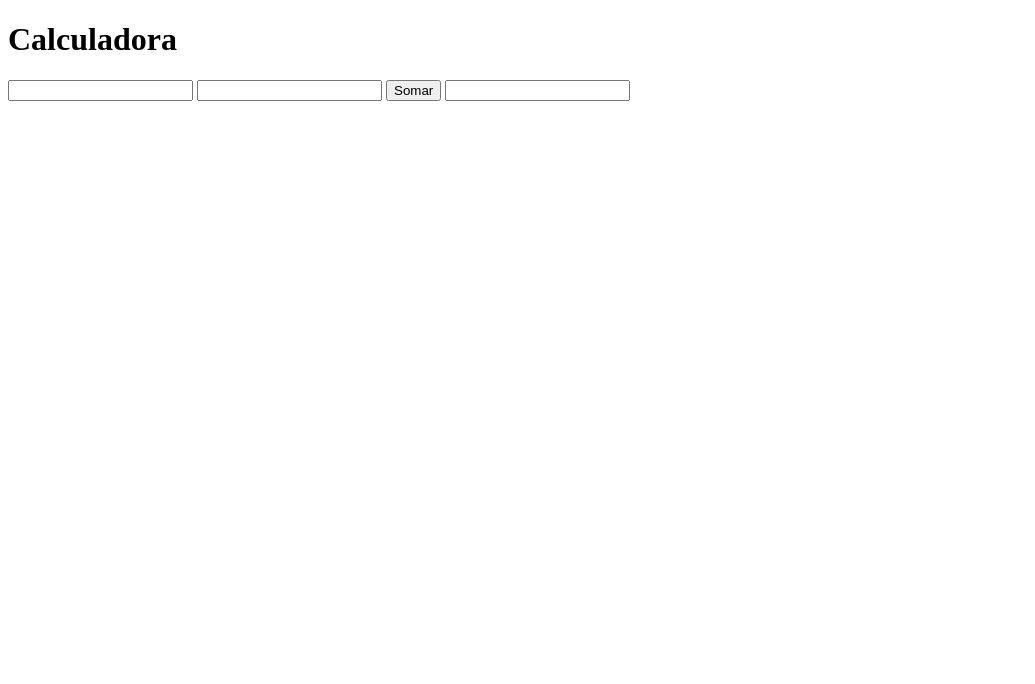
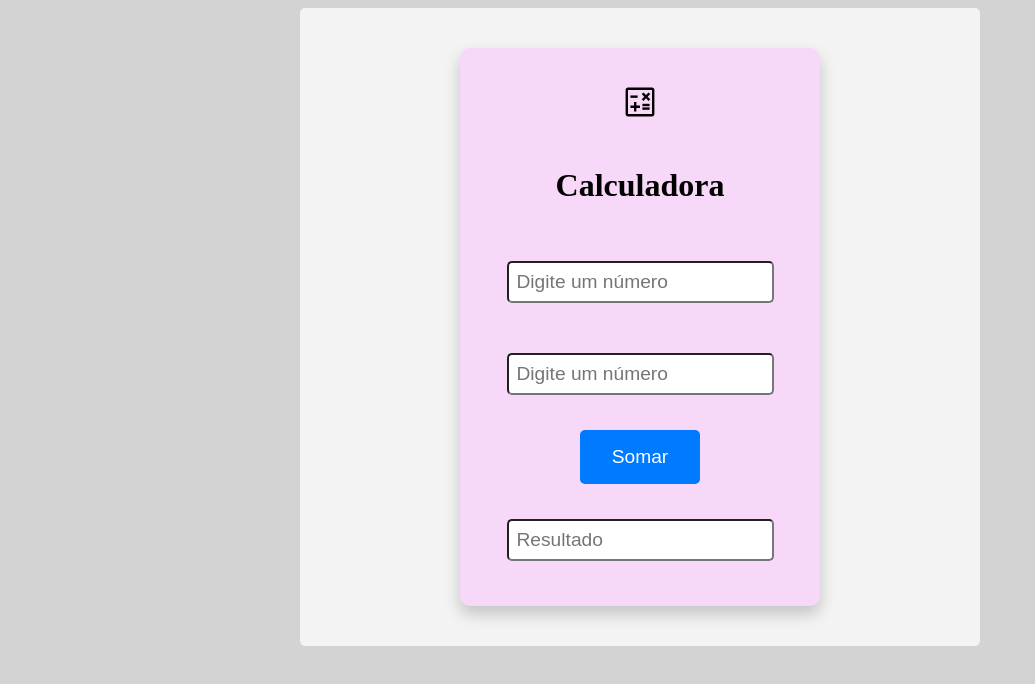
Before and after one commit to ivoosa7/bootcamp-devjr-modulo3-calc, a plain HTML site: page index.html in a window 1280 px wide. Shown: the whole page, without its empty margins (0-1035 px from the left). Drawn offline with Linux system fonts and the light colour scheme.

Commit message:
closes #02 - Criar o CSS externo

```diff
--- a/index.html
+++ b/index.html
@@ -4,12 +4,21 @@
     <meta charset="UTF-8">
     <meta name="viewport" content="width=device-width, initial-scale=1.0">
     <title>Calculator</title>
+    <link rel="stylesheet" href="style.css">
 </head>
 <body>
-    <h1>Calculadora</h1>
-    <input type="number">
-    <input type="number">
-    <button>Somar</button>
-    <input type="number" readonly>
+    <div class="container">
+        <div class="calc">
+            <img src="Projeto Exemplo_ Calculadora/assets/calculate_black_48dp.svg" alt="imagem da calculadora">
+            <h1>Calculadora</h1>
+            <input type="number" placeholder="Digite um número">
+            <input type="number" placeholder="Digite um número">
+            <button>Somar</button>
+            <input readonly placeholder="Resultado">
+        </div>
+        <div class="historico">
+
+        </div>
+    </div>
 </body>
 </html>
--- /dev/null
+++ b/style.css
@@ -0,0 +1,56 @@
+body{
+    background-color: #d3d3d3;
+}
+
+.container {
+    background-color: #f3f3f3;
+    width: 600px;
+    margin: 0 auto;
+    padding: 40px;
+    display: flex;
+    flex-direction: column;
+    align-items: center;
+    border-radius: 5px;
+}
+
+.calc {
+    width: 300px;
+    background-color: #f8d8f8;
+    display: flex;
+    flex-direction: column;
+    align-items: center;
+    row-gap: 20px;
+    padding: 30px;
+    border-radius: 10px;
+    box-shadow: 0 8px 16px 0 rgba(0, 0, 0, 0.2);
+}
+
+input{
+    height: 22px;
+    padding: 8px;
+    font-size: 1.2rem;
+    margin: 15px 70px;
+    border-radius: 5px;
+}
+
+input[type="number"]:hover{
+    outline: nome;
+    box-shadow: 0 0 10px #3b59ee;
+    border: 1px solid #74d0ff;
+}
+
+button {
+    background-color: #007afe;
+    border: none;
+    color: #fff;
+    padding: 16px 32px;
+    text-decoration: none;
+    font-size: 1.2rem;
+    border-radius: 5px;
+    cursor: pointer;
+}
+
+button:hover {
+    background-color: #0069d9;
+    box-shadow: 0 8px 16px 0 rgba(0, 0, 0, 0.2);
+}
```
